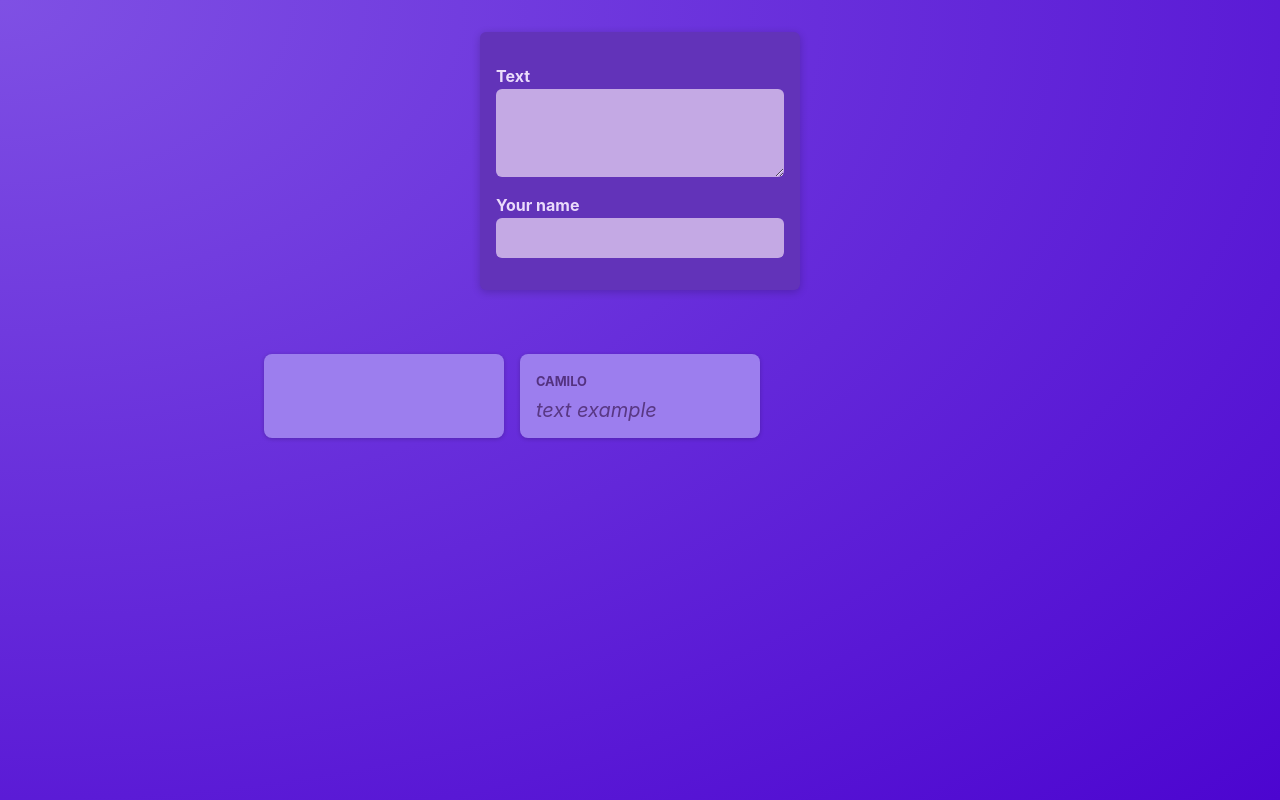
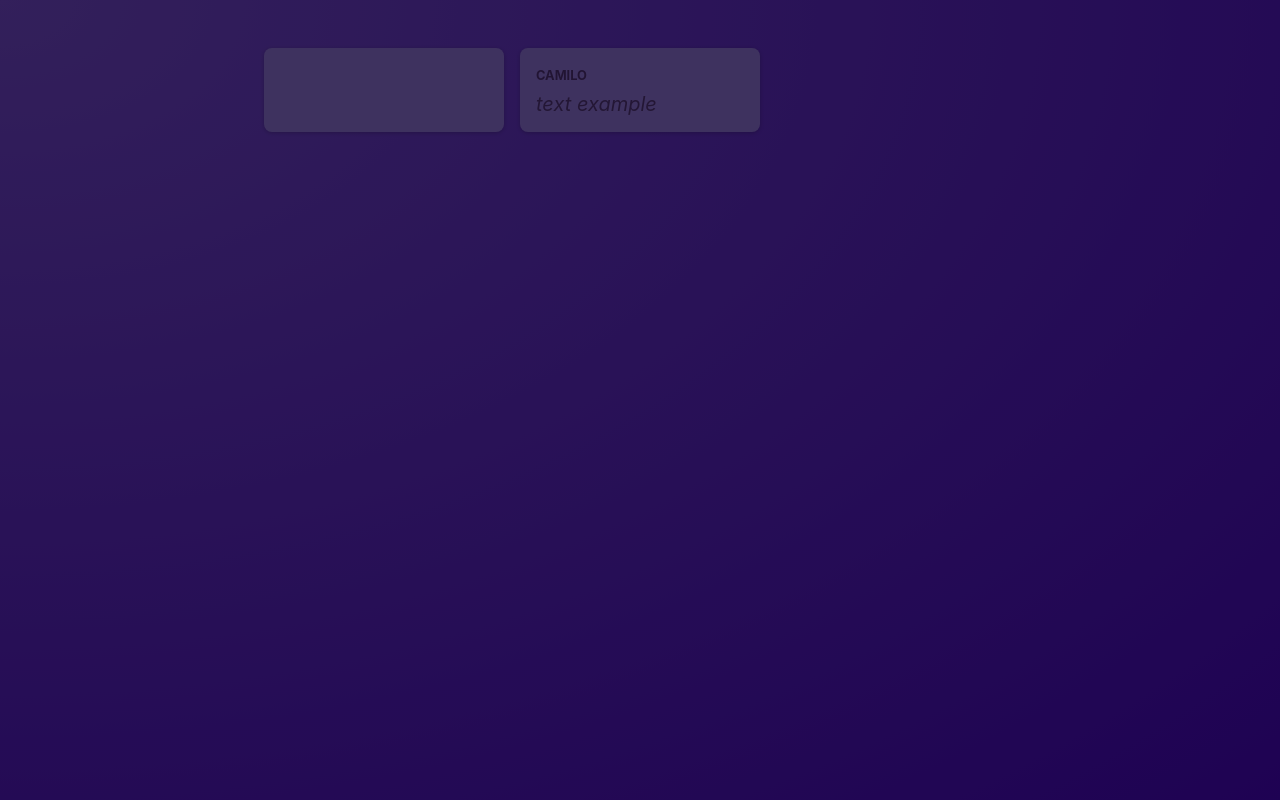
Before and after one commit to ADEP-123/noteDashboardReactVite, a React (Vite) app: page / in a window 1280 px wide. Built offline with nearby package versions, Linux system fonts and the light colour scheme.

Commit message:
feat: :sparkles: modal window using prop.children

```diff
--- /dev/null
+++ b/src/components/Modal.jsx
@@ -0,0 +1,10 @@
+import styles from "./Modal.module.css";
+
+export default function Modal(props) {
+  return (
+    <>
+      <div className={styles.backdrop} />
+      <dialog openm={true} className={styles.modal}>{props.children}</dialog>
+    </>
+  );
+}
--- /dev/null
+++ b/src/components/Modal.module.css
@@ -0,0 +1,18 @@
+.backdrop {
+    position: fixed;
+    top: 0;
+    left: 0;
+    width: 100%;
+    height: 100vh;
+    background-color: rgba(0, 0, 0, 0.6);
+    z-index: 1;
+  }
+
+  .modal {
+    border: none;
+    border-radius: 6px;
+    box-shadow: 0 2px 8px rgba(0, 0, 0, 0.2);
+    padding: 0;
+    overflow: hidden;
+    z-index: 1;
+  }
--- a/src/components/NewPost.module.css
+++ b/src/components/NewPost.module.css
@@ -2,9 +2,6 @@
     background-color: #6233b9;
     padding: 1rem;
     width: 20rem;
-    margin: 2rem auto;
-    border-radius: 6px;
-    box-shadow: 0 2px 8px rgba(0, 0, 0, 0.2);
   }
 
   .form label {
--- a/src/components/PostList.jsx
+++ b/src/components/PostList.jsx
@@ -2,22 +2,28 @@
 import Post from "./Post";
 import styles from "./PostList.module.css";
 import NewPost from "./NewPost";
+import Modal from "./Modal";
 
 export default function PostList() {
-    const [enteredBody, setEnteredBody] = useState('');
-    const [enteredAuthor, setEnteredAuthor] = useState('');
+  const [enteredBody, setEnteredBody] = useState("");
+  const [enteredAuthor, setEnteredAuthor] = useState("");
 
-    function bodyChangeHandler(event){
-        setEnteredBody(event.target.value)
-    }
+  function bodyChangeHandler(event) {
+    setEnteredBody(event.target.value);
+  }
 
-    function authorChangeHandler(event){
-        setEnteredAuthor(event.target.value)
-    }
+  function authorChangeHandler(event) {
+    setEnteredAuthor(event.target.value);
+  }
 
   return (
     <>
-      <NewPost onBodyChange={bodyChangeHandler} onAuthorChange={authorChangeHandler}/>
+      <Modal>
+        <NewPost
+          onBodyChange={bodyChangeHandler}
+          onAuthorChange={authorChangeHandler}
+        />
+      </Modal>
       <ul className={styles.posts}>
         <Post author={enteredAuthor} text={enteredBody} />
         <Post author="Camilo" text="text example" />
```
